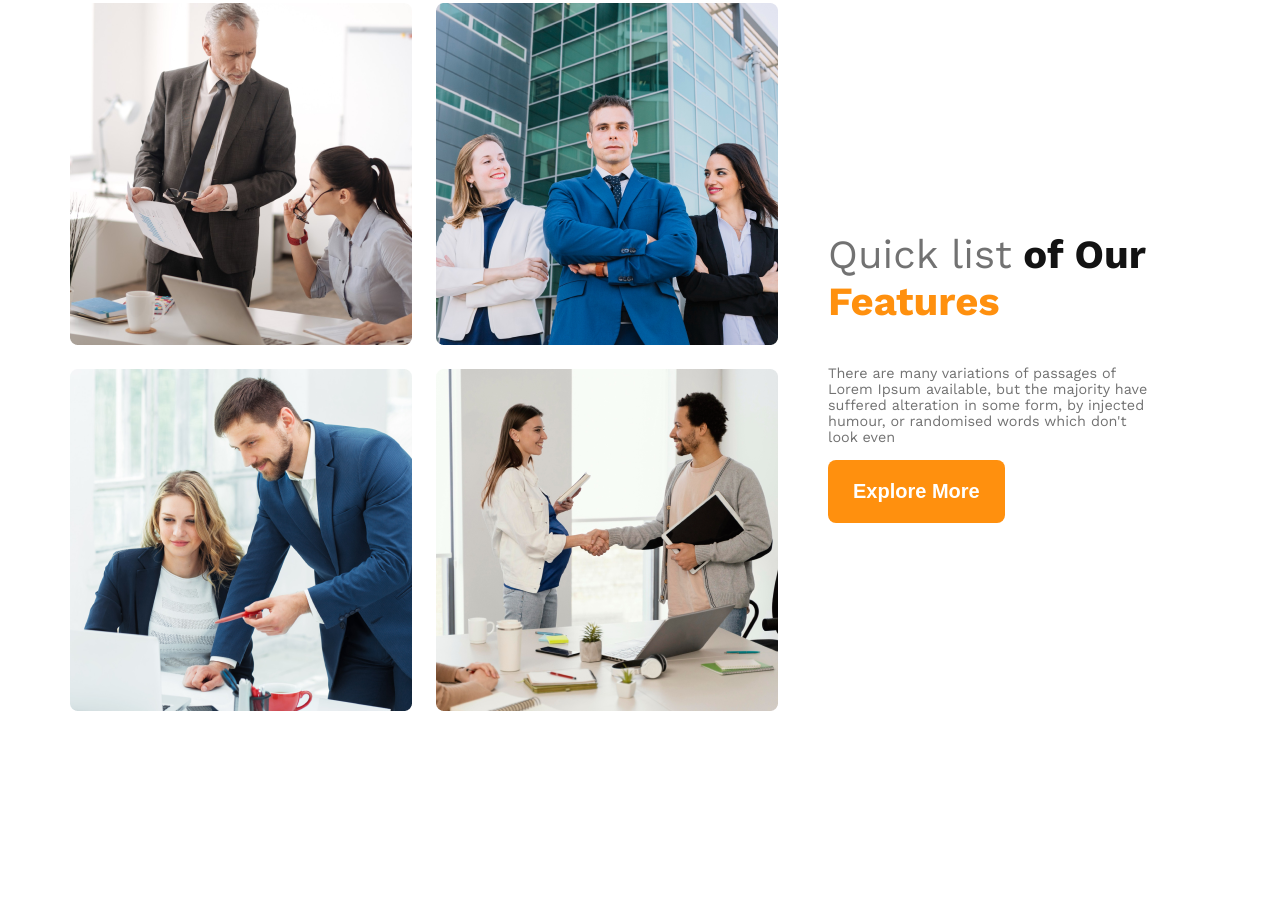
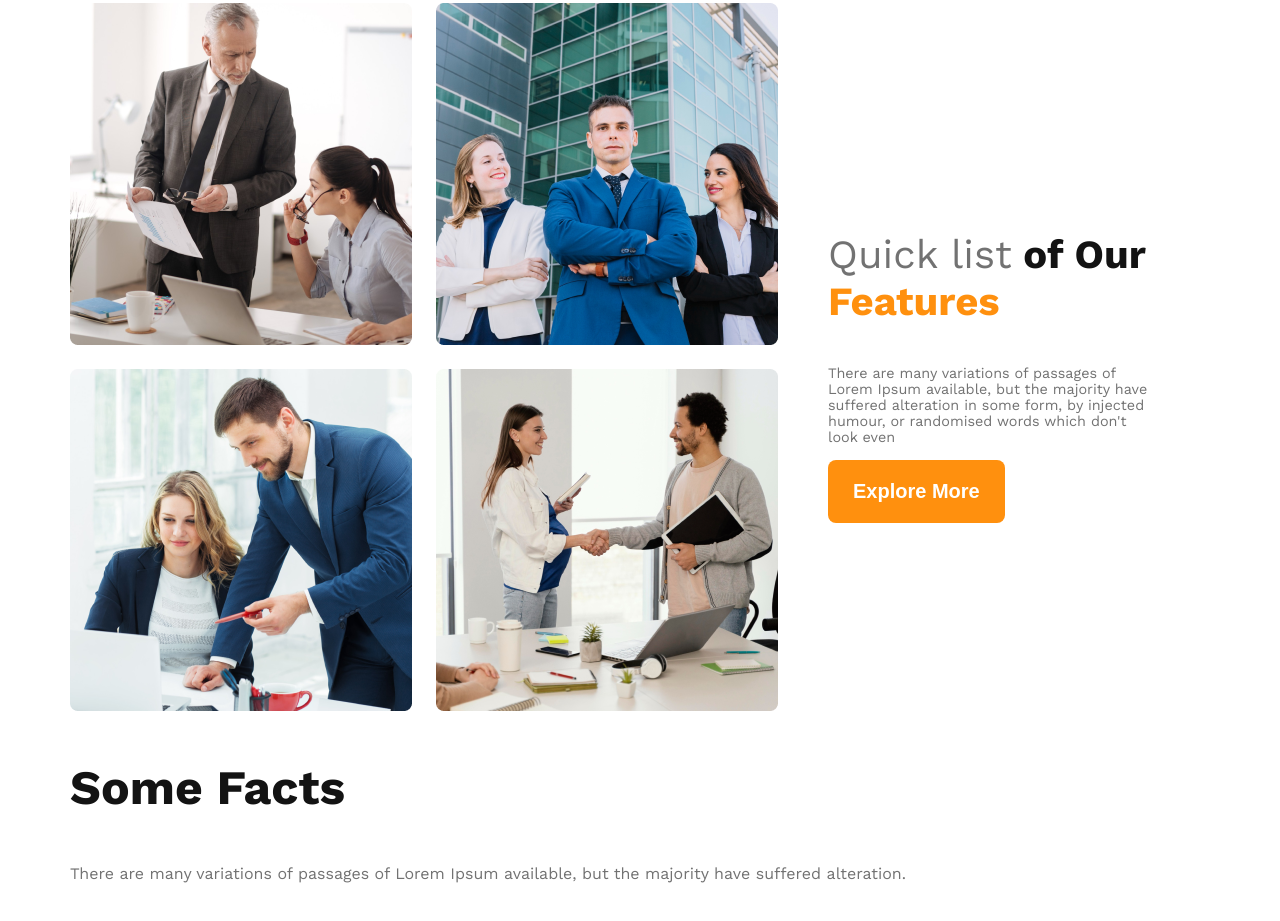
Before and after one commit to Fahadahmad71/Architect, a plain HTML site: page index.html in a window 1280 px wide. Shown: the part 1048-1969 px from the top of the page. Before the commit the page ends 1829 px from the top, so only its background shows below. Drawn offline with nearby package versions, Linux system fonts and the light colour scheme.

Commit message:
added the

```diff
--- a/index.html
+++ b/index.html
@@ -47,6 +47,14 @@
             </div>
         </section>
 
+        <section class="farmar-section">
+
+        </section>
+        <section class="facts-section">
+            <h3 class="facts-title nav-title">Some Facts</h3>
+            <p class="facts-des banner-desc">There are many variations of passages of Lorem Ipsum available, but the majority have suffered alteration.</p>
+        </section>
+
     </main>
     <footer>
 
```
